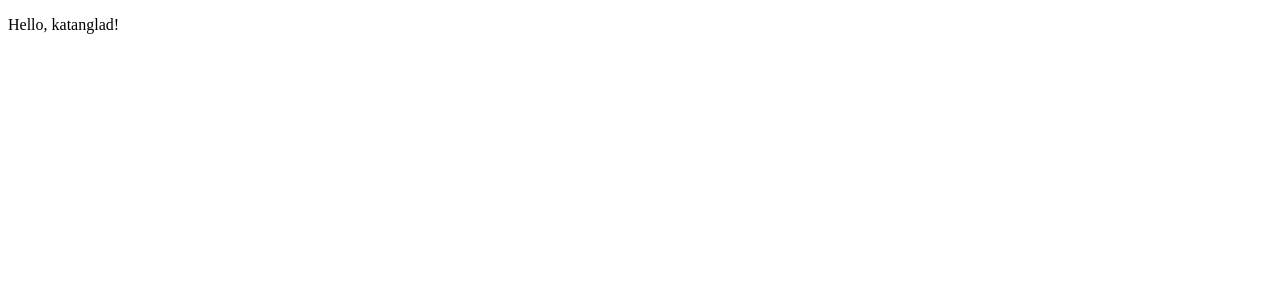
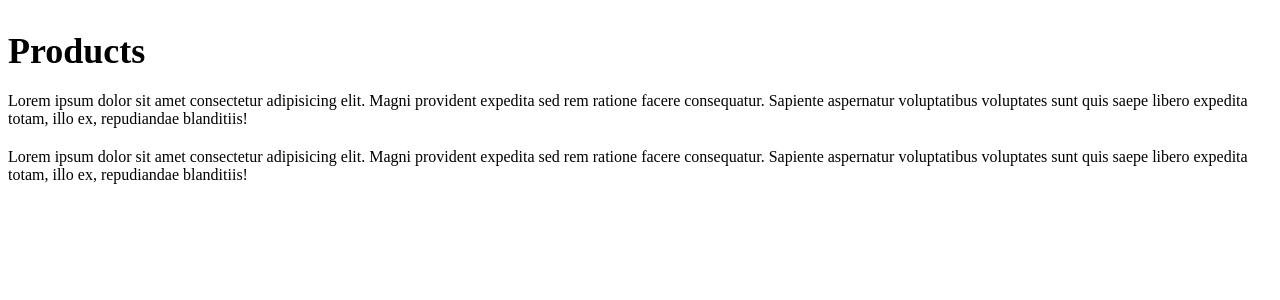
Before and after one commit to jeydpeaschocolatebar/introduction-to-nuxt, a Nuxt app: page /products in a window 1280 px wide. Shown: the top 300 px of the page. Built offline with nearby package versions, Linux system fonts and the light colour scheme.

Commit message:
wip: add pages

```diff
--- a/app.vue
+++ /dev/null
@@ -1,5 +0,0 @@
-<template>
-  <div>
-    <p>Hello, katanglad!</p>
-  </div>
-</template>
--- a/nuxt.config.ts
+++ b/nuxt.config.ts
@@ -1,4 +1,4 @@
 // https://nuxt.com/docs/api/configuration/nuxt-config
 export default defineNuxtConfig({
-
-})
+  srcDir: "./src",
+});
--- /dev/null
+++ b/src/pages/about.vue
@@ -0,0 +1,26 @@
+<template>
+    <div>
+        <h2>About</h2>
+        <p>Lorem ipsum dolor sit amet consectetur adipisicing elit. Magni provident expedita sed rem ratione facere
+            consequatur. Sapiente aspernatur voluptatibus voluptates sunt quis saepe libero expedita totam, illo ex,
+            repudiandae blanditiis!</p>
+        <p>Lorem ipsum dolor sit amet consectetur adipisicing elit. Magni provident expedita sed rem ratione facere
+            consequatur. Sapiente aspernatur voluptatibus voluptates sunt quis saepe libero expedita totam, illo ex,
+            repudiandae blanditiis!</p>
+
+    </div>
+</template>
+
+<script setup>
+</script>
+
+<style scoped>
+h2 {
+    margin-bottom: 20px;
+    font-size: 36px;
+}
+
+p {
+    margin: 20px 0;
+}
+</style>
--- /dev/null
+++ b/src/pages/index.vue
@@ -0,0 +1,26 @@
+<template>
+    <div>
+        <h2>Home</h2>
+        <p>Lorem ipsum dolor sit amet consectetur adipisicing elit. Magni provident expedita sed rem ratione facere
+            consequatur. Sapiente aspernatur voluptatibus voluptates sunt quis saepe libero expedita totam, illo ex,
+            repudiandae blanditiis!</p>
+        <p>Lorem ipsum dolor sit amet consectetur adipisicing elit. Magni provident expedita sed rem ratione facere
+            consequatur. Sapiente aspernatur voluptatibus voluptates sunt quis saepe libero expedita totam, illo ex,
+            repudiandae blanditiis!</p>
+
+    </div>
+</template>
+
+<script setup>
+</script>
+
+<style scoped>
+h2 {
+    margin-bottom: 20px;
+    font-size: 36px;
+}
+
+p {
+    margin: 20px 0;
+}
+</style>
--- /dev/null
+++ b/src/pages/products/index.vue
@@ -0,0 +1,26 @@
+<template>
+    <div>
+        <h2>Products</h2>
+        <p>Lorem ipsum dolor sit amet consectetur adipisicing elit. Magni provident expedita sed rem ratione facere
+            consequatur. Sapiente aspernatur voluptatibus voluptates sunt quis saepe libero expedita totam, illo ex,
+            repudiandae blanditiis!</p>
+        <p>Lorem ipsum dolor sit amet consectetur adipisicing elit. Magni provident expedita sed rem ratione facere
+            consequatur. Sapiente aspernatur voluptatibus voluptates sunt quis saepe libero expedita totam, illo ex,
+            repudiandae blanditiis!</p>
+
+    </div>
+</template>
+
+<script setup>
+</script>
+
+<style scoped>
+h2 {
+    margin-bottom: 20px;
+    font-size: 36px;
+}
+
+p {
+    margin: 20px 0;
+}
+</style>
```
